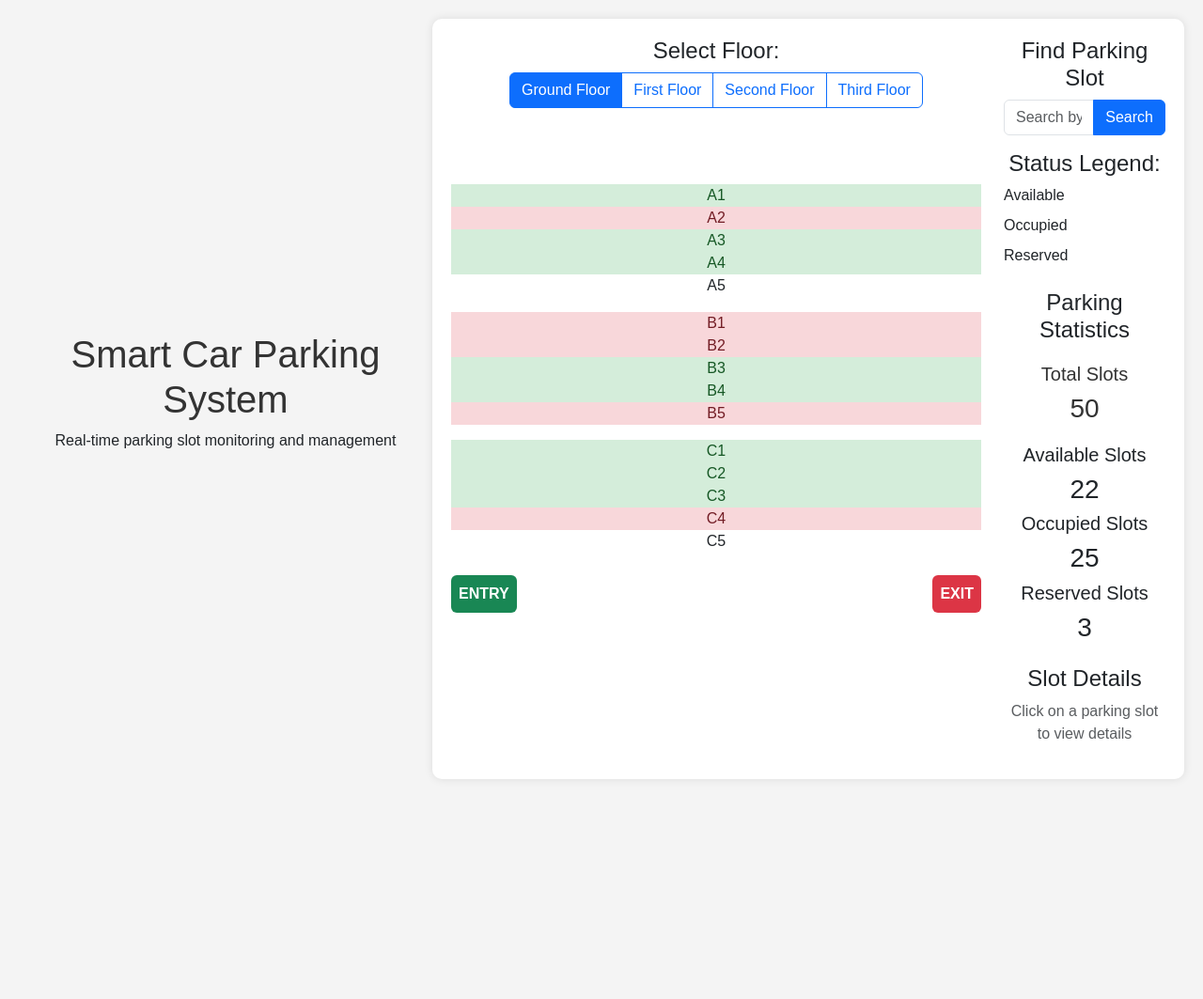
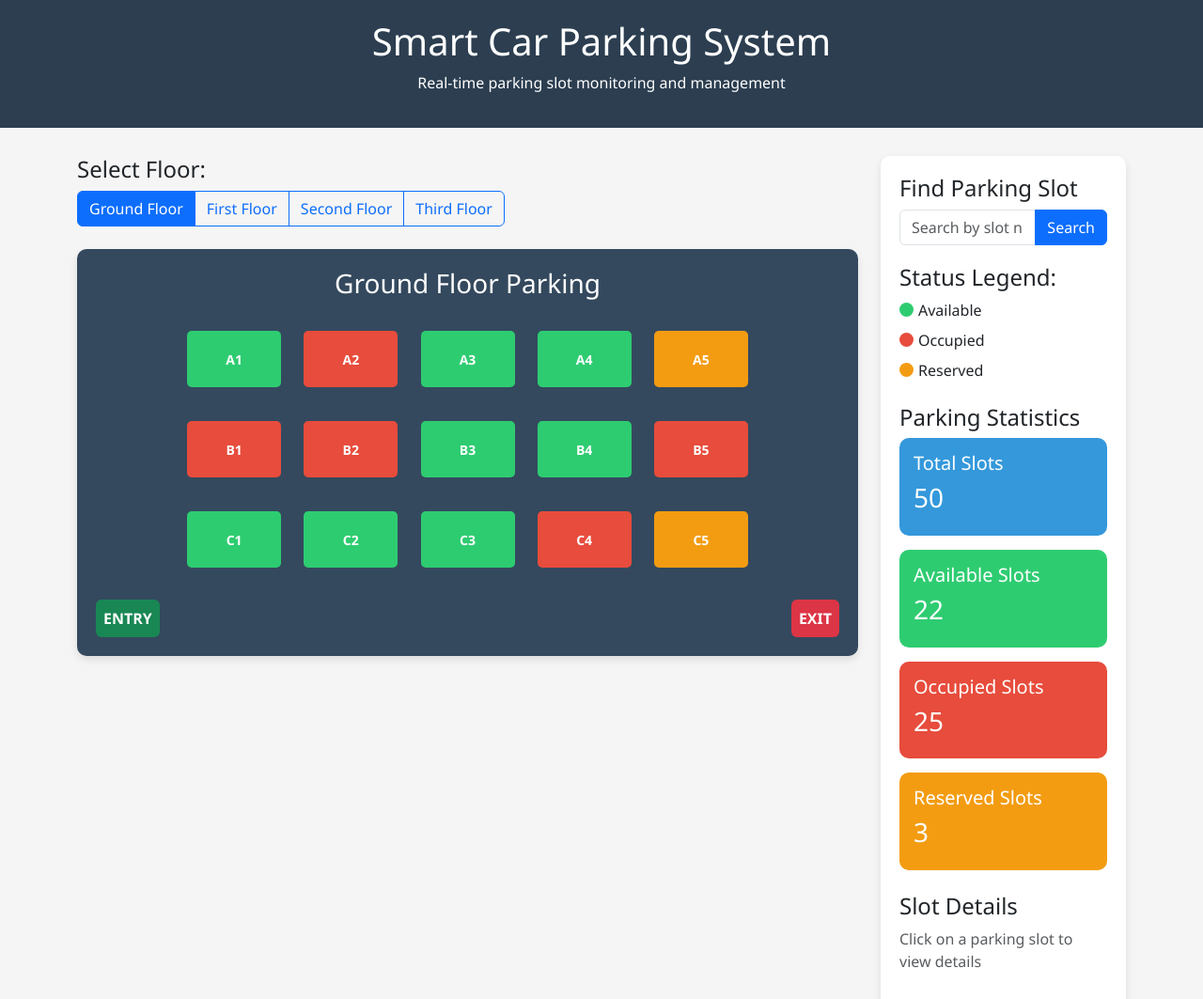
Before and after one commit to khushalpatil2003-Git/smart-parking-system, a plain HTML site: page index.html in a window 1280 px wide. Shown: the top 1063 px of the page at 94% size. Before the commit the page ends 849 px from the top, so only its background shows below. Drawn offline with nearby package versions, Linux system fonts and the light colour scheme.

Commit message:
Update styles.css

```diff
--- a/styles.css
+++ b/styles.css
@@ -1,92 +1,79 @@
 body {
-    font-family: Arial, sans-serif;
-    background-color: #f4f4f4;
-    display: flex;
-    justify-content: center;
-    align-items: center;
-    min-height: 100vh;
-    margin: 0;
-    padding: 20px;
+    font-family: 'Segoe UI', Tahoma, Geneva, Verdana, sans-serif;
+    background-color: #f5f5f5;
 }
-
-  .container {
-    background-color: #fff;
+.header {
+    background-color: #2c3e50;
+    color: white;
+    padding: 20px 0;
+    margin-bottom: 30px;
+}
+.parking-lot {
+    background-color: #34495e;
     padding: 20px;
     border-radius: 10px;
-    box-shadow: 0 0 10px rgba(0, 0, 0, 0.1);
-    text-align: center;
-    max-width: 800px;
-    width: 100%;
+    box-shadow: 0 4px 8px rgba(0,0,0,0.1);
 }
-
-  h1 {
-    color: #333;
+.parking-slot {
+    width: 100px;
+    height: 60px;
+    margin: 10px;
+    display: inline-flex;
+    align-items: center;
+    justify-content: center;
+    border-radius: 5px;
+    font-weight: bold;
+    color: white;
+    cursor: pointer;
+    transition: all 0.3s;
 }
-
-  .slot {
-    margin: 20px 0;
-    padding: 10px;
-    border-radius: 5px;
-    font-size: 18px;
-    font-weight: bold;
-    transition: background-color 0.3s ease;
+.available {
+    background-color: #2ecc71;
 }
-
-  .available {
-    background-color: #d4edda;
-    color: #155724;
+.occupied {
+    background-color: #e74c3c;
 }
-
-  .occupied {
-    background-color: #f8d7da;
-    color: #721c24;
+.reserved {
+    background-color: #f39c12;
 }
-
+.parking-slot:hover {
+    transform: scale(1.05);
+}
+.slot-number {
+    font-size: 14px;
+}
+.status-indicator {
+    display: inline-block;
+    width: 15px;
+    height: 15px;
+    border-radius: 50%;
+    margin-right: 5px;
+}
+.info-panel {
+    background-color: white;
+    border-radius: 10px;
+    padding: 20px;
+    box-shadow: 0 4px 8px rgba(0,0,0,0.1);
+    height: 100%;
+}
+.search-box {
+    margin-bottom: 20px;
+}
+.floor-selector {
+    margin-bottom: 20px;
+}
+.stats-card {
+    border-radius: 10px;
+    padding: 15px;
+    margin-bottom: 15px;
+    color: white;
+}
 .total-slots {
-    margin: 20px 0;
-    font-size: 20px;
-    color: #333;
+    background-color: #3498db;
 }
-
-  .refresh-button {
-    padding: 10px 20px;
-    font-size: 16px;
-    background-color: #007bff;
-    color: #fff;
-    border: none;
-    border-radius: 5px;
-    cursor: pointer;
-    margin-top: 20px;
+.available-slots {
+    background-color: #2ecc71;
 }
-
-  .refresh-button:hover {
-    background-color: #0056b3;
+.occupied-slots {
+    background-color: #e74c3c;
 }
-
-  .chart-container {
-    margin-top: 30px;
-  }
-
-  .admin-login {
-    margin-top: 20px;
-  }
-
-  .admin-login input {
-    padding: 10px;
-    margin: 5px;
-    border: 1px solid #ccc;
-    border-radius: 5px;
-  }
-
-  .admin-login button {
-    padding: 10px 20px;
-    background-color: #28a745;
-    color: #fff;
-    border: none;
-    border-radius: 5px;
-    cursor: pointer;
-  }
-
-  .admin-login button:hover {
-    background-color: #218838;
-  }
```
Lines whose indentation alone changed are shown as unchanged.
